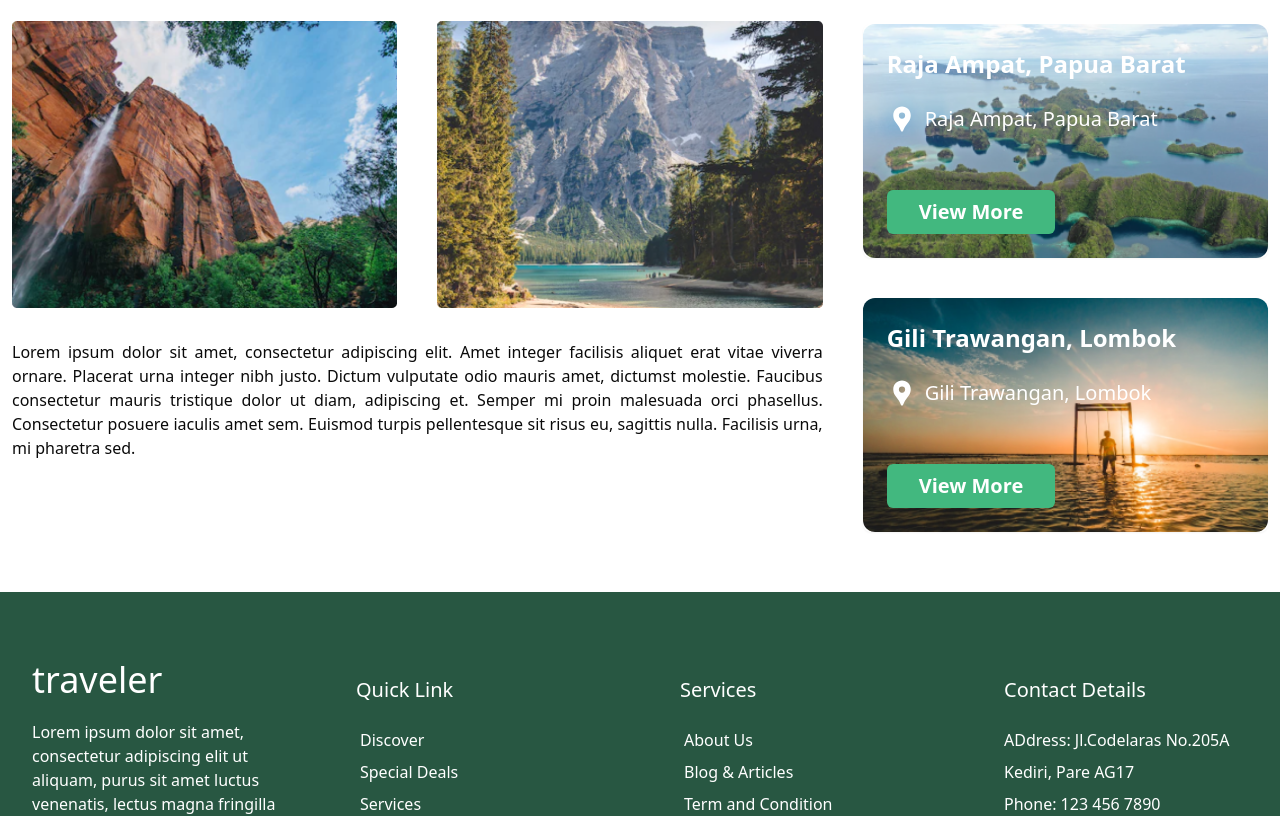
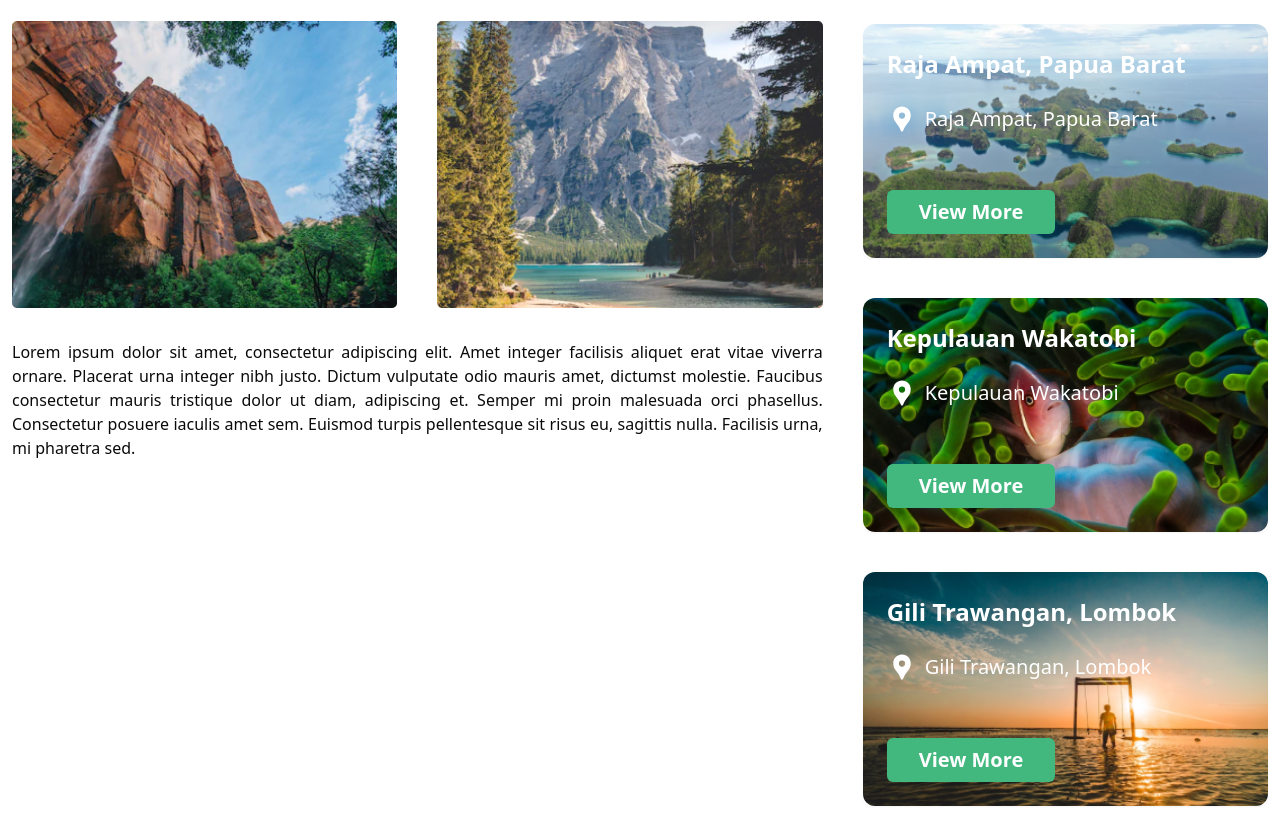
Before and after one commit to WDsagor/traveler-shadcn-typescript, a Next.js app: page /discover in a window 1280 px wide. Shown: the part 1248-2064 px from the top of the page. Built offline with nearby package versions, Linux system fonts and the light colour scheme.

Commit message:
update yml & discover details file

```diff
--- a/app/discover/PlaceDetails.tsx
+++ b/app/discover/PlaceDetails.tsx
@@ -6,11 +6,12 @@ import React from 'react';
 import { MdLocationPin } from "react-icons/md";
 
 
-const paceData: placeDatatypes[] = [{
-
+const placeData: placeDatatypes[] = [
+    {
         place: "Taman Nasional Komodo",
         title: "Wakatobi beach is a paradise for coral reets in indonesia",
         img: "/images/card-1.png",
+        date: ""
 
 
     },
@@ -18,6 +19,7 @@ const paceData: placeDatatypes[] = [{
         place: "Taman Nasional Bunaken",
         title: "Taman Nasional Bunaken",
         img: "/images/card-2.png",
+        date: ""
 
 
     },
@@ -25,20 +27,23 @@ const paceData: placeDatatypes[] = [{
         place: "Raja Ampat, Papua Barat",
         title: "Raja Ampat, Papua Barat",
         img: "/images/card-3.png",
+        date: ""
 
 
     },
-// {
-//     place: "Kepulauan Wakatobi",
-//     title: "Kepulauan Wakatobi",
-//     img: "/images/card-4.png",
+    {
+        place: "Kepulauan Wakatobi",
+        title: "Kepulauan Wakatobi",
+        img: "/images/card-4.png",
+        date: ""
 
 
-// },
+    },
     {
         place: "Gili Trawangan, Lombok",
         title: "Gili Trawangan, Lombok",
         img: "/images/card-5.png",
+        date: ""
 
 
     },]
@@ -62,7 +67,7 @@ const PlaceDetails = () => {
                 <h1 className=' text-3xl flex justify-between items-center'><span>Other Destinations</span> <span ><Button className='text-2xl hover:no-underline' variant={'link'} size='lg'> See all</Button></span></h1>
 
                 <div className='pt-5 pb-10 grid gap-10'>
-                    {paceData.map((place, i) => {
+                    {placeData.map((place, i) => {
                         return <TuristCard key={i} place={place} />
                     })}
                 </div>
```
Lines whose indentation alone changed are shown as unchanged.
